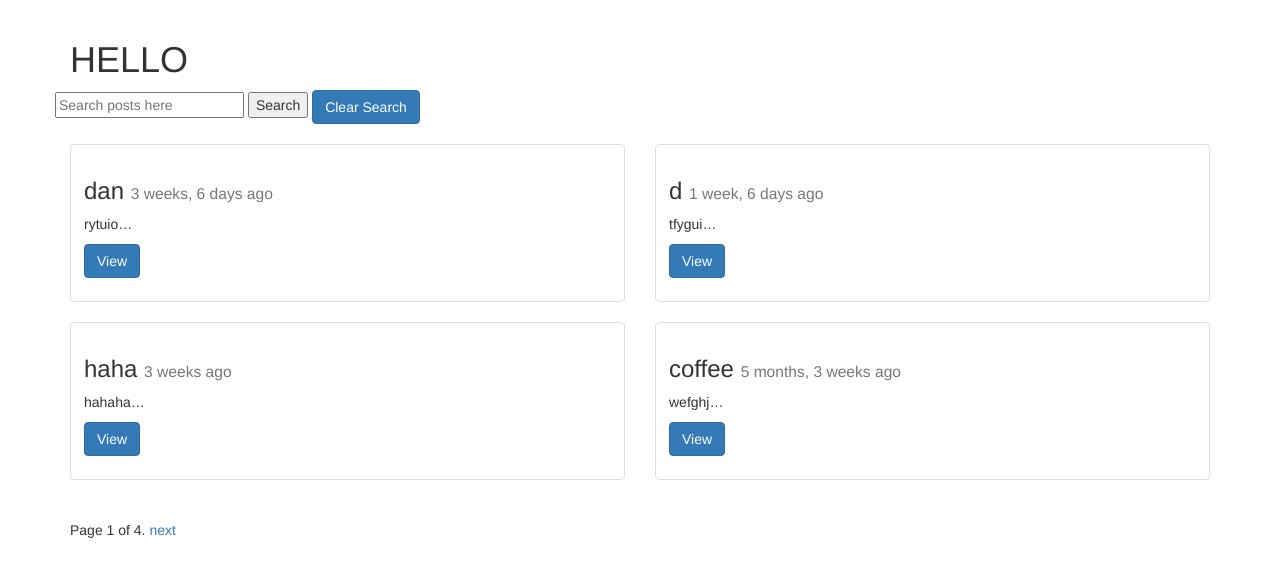
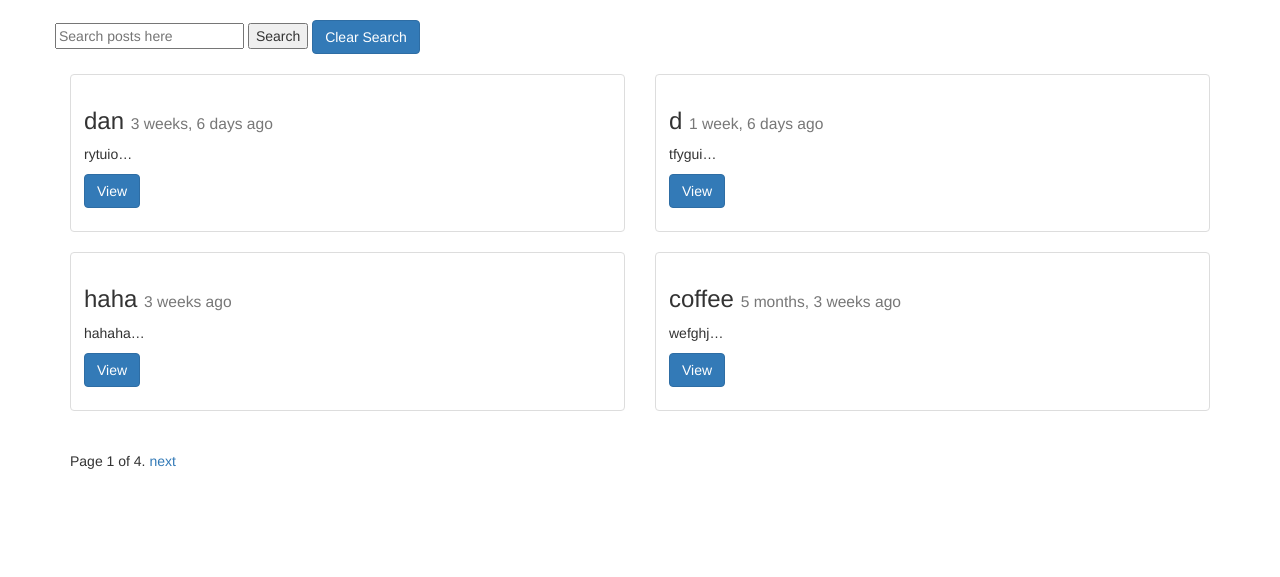
Before and after one commit to DanAlarbash/blog, a Django app: page /posts/list/ in a window 1280 px wide. Shown: the part 52-629 px from the top of the page. Run offline with Django 3.2, Linux system fonts and the light colour scheme; data comes from the database, SQL or seed files in the repository; some libraries are stand-ins or nearby versions.

Commit message:
padding to base

```diff
--- a/posts/templates/base.html
+++ b/posts/templates/base.html
@@ -10,7 +10,7 @@
 
 
 	<link rel="stylesheet" href="{% static 'css/bootstrap.min.css' %}" >
-	{#<link rel="stylesheet" href="{% static 'css/posts.css' %}"> #}
+	<link rel="stylesheet" href="{% static 'css/posts.css' %}">
 
 
 </head>
@@ -19,8 +19,7 @@
 {% include 'navbar.html' %}
 {% include 'messages.html' %}
 
-<div class="container">
-<h1>HELLO</h1>
+<div class="container content">
 {% block content %}
 {% endblock content %}
 </div>
--- a/static/css/base.css
+++ b/static/css/base.css
@@ -0,0 +1,3 @@
+.content{
+		padding-top: 50px;
+}
```
